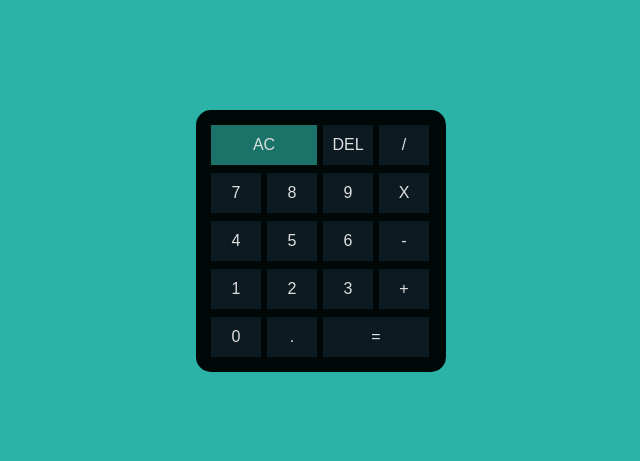
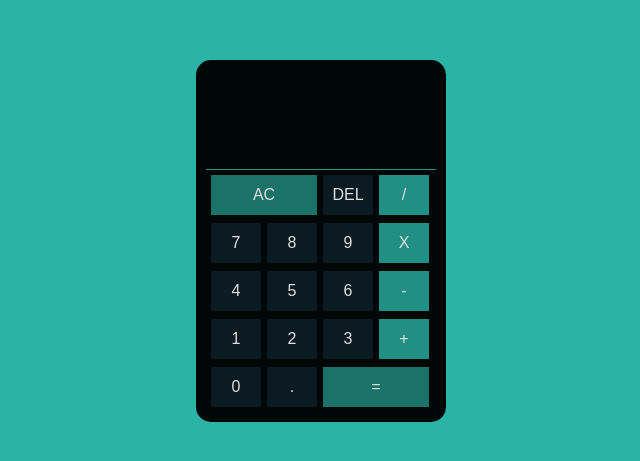
Before and after one commit to denneraladim/ProjetoCalculadora, a plain HTML site: page index.html in a window 1280 px wide. Shown: the part 159-620 px from the top of the page, without its empty margins (319-959 px from the left). Drawn offline with Linux system fonts and the light colour scheme.

Commit message:
Finalizao o CSS

```diff
--- a/style.css
+++ b/style.css
@@ -43,3 +43,32 @@ table td {
 .ac {
     background-color: #1b7269;
 }
+
+.ac:hover {
+    background-color: #228f84;
+}
+
+.especial {
+    background-color: #228f84;
+}
+
+.especial:hover {
+    background-color: #18646b;
+}
+
+.igual {
+    background-color: #1b7269;
+}
+
+.igual:hover {
+    background-color: #25968a;
+}
+
+.result {
+    height: 100px;
+    color: #dfdfdf;
+    text-align: right;
+    font-size: 35px;
+    word-wrap: break-word;
+    border-bottom: 1px solid #25968a;
+}
```
